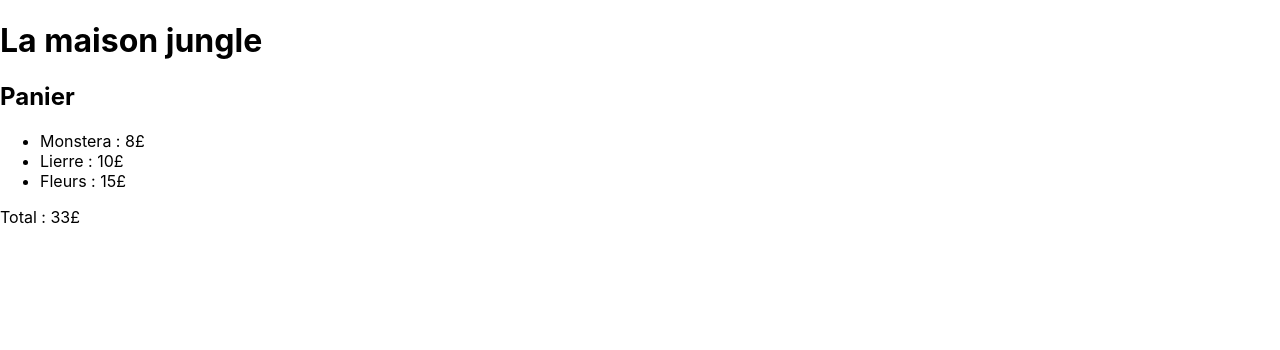
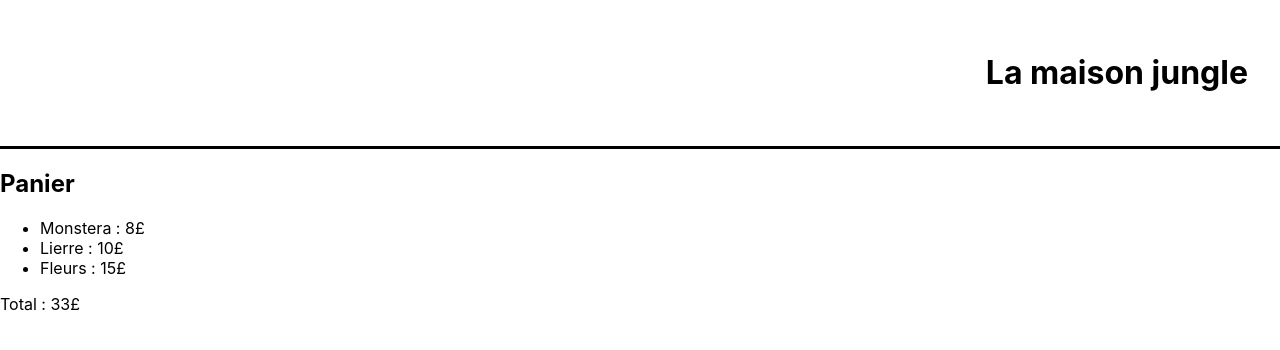
Before and after one commit to LeonardoRubuz/la-maison-plante, a React (Create React App) app: page / in a window 1280 px wide. Shown: the top 350 px of the page. Built offline with nearby package versions, Linux system fonts and the light colour scheme.

Commit message:
Banner Style added

```diff
--- a/src/components/Banner.js
+++ b/src/components/Banner.js
@@ -1,5 +1,9 @@
+import '../styles/Banner.css'
+
 function Banner() {
-    return <h1>La maison jungle</h1>
+    return <div className="lmj-banner">
+        <h1>La maison jungle</h1>
+    </div>
 }
 
 export default Banner
--- /dev/null
+++ b/src/styles/Banner.css
@@ -0,0 +1,6 @@
+.lmj-banner{
+    color: black;
+    text-align: right;
+    padding: 32px;
+    border-bottom: solid 3px black;
+}
```
